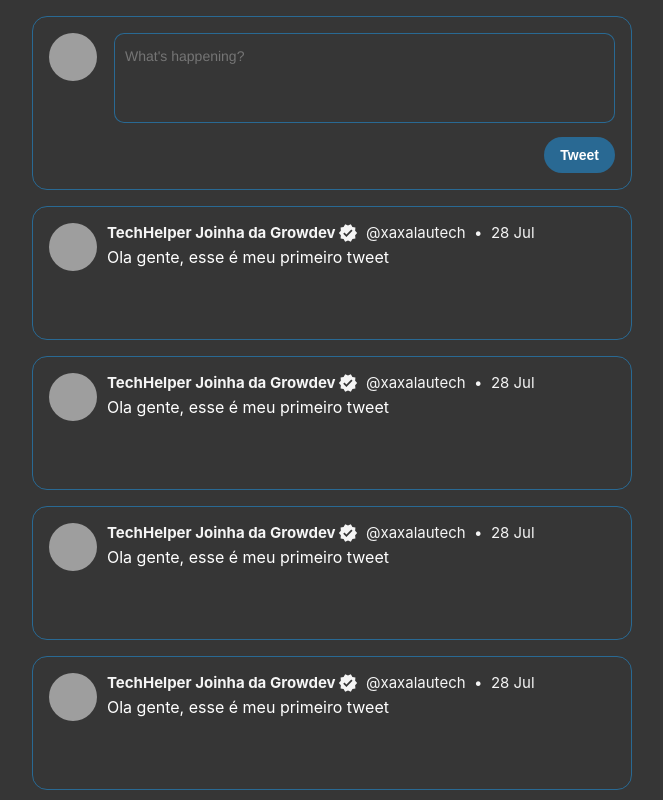
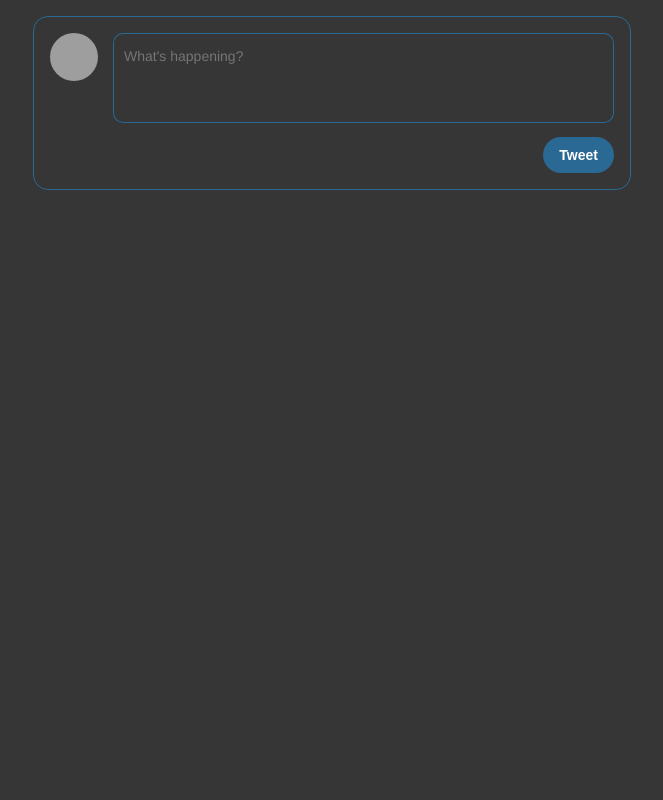
Before and after one commit to leticialealperez/twitter-react, a React (Create React App) app: page / in a window 1280 px wide. Shown: the top 800 px of the page, without its empty margins (308-971 px from the left). Built offline with nearby package versions, Linux system fonts and the light colour scheme; grey boxes are pictures that could not be loaded.

Commit message:
adiciona chamadas e utilização do estado global da aplicação

```diff
--- a/package.json
+++ b/package.json
@@ -22,6 +22,7 @@
     "react-scripts": "5.0.1",
     "styled-components": "^5.3.5",
     "typescript": "^4.7.4",
+    "uuid": "^8.3.2",
     "web-vitals": "^2.1.4"
   },
   "scripts": {
@@ -49,6 +50,7 @@
     ]
   },
   "devDependencies": {
-    "@types/styled-components": "^5.1.25"
+    "@types/styled-components": "^5.1.25",
+    "@types/uuid": "^8.3.4"
   }
 }
--- a/src/App.tsx
+++ b/src/App.tsx
@@ -1,6 +1,6 @@
 import React from 'react';
 import { Provider } from 'react-redux';
-import GlobalStyled from './components/configs/GlobalStyles';
+import GlobalStyled from './configs/GlobalStyles';
 import AppRoutes from './routes/AppRoutes';
 import store from './store/store'
 
--- a/src/components/Form/Form.tsx
+++ b/src/components/Form/Form.tsx
@@ -1,24 +1,41 @@
-import React, { FormEvent,  useEffect,  useState } from 'react';
+import React, { FormEvent,  useState } from 'react';
+import { v4 as uuidv4 } from 'uuid';
 import FormStyled from './FormStyled';
+import { adicionarTweet, ITweet } from '../../store/modules/timeline/timelinesSlice'
+import { useAppDispatch } from '../../store/modules/typehook';
 
 export default function Form() {
-  const [isDisabled, setIsDisabled] = useState(true);
+  const [isDisabled, setIsDisabled] = useState(true); // começa desabilitado
   const [tweetInput, setTweetInput] = useState('');
   const imageUrl = 'https://avatars.githubusercontent.com/u/71561411?v=4';
+  const dispatch = useAppDispatch();
+  // assemelha-se ao
+  /* addEventListener('submit', (e) => {
+    e.preventDefault();
+
+    // faço a lógica para savar os dados do forms
+  }); */
 
   const handleSubmit = (event: FormEvent<HTMLFormElement>) => {
     event.preventDefault();
+
+    const novoTweet: ITweet = {
+      id: uuidv4(),
+      name: 'TechHelper Joinha da Growdev',
+      usename: '@xaxalautech',
+      imageUrl: 'https://avatars.githubusercontent.com/u/71561411?v=4',
+      message: tweetInput
+    }
+
+    // dispara a ação de criar
+    dispatch(adicionarTweet(novoTweet))
+
   };
 
   const handleChange = (value: string) => {
-    setIsDisabled(!value.trim());
+    setIsDisabled(!value.trim()); // habilita ou desabilita o botão de tweet - toogle
     setTweetInput(value);
   };
-
-  useEffect(() => {
-    console.log(tweetInput);
-    console.log(isDisabled);
-  }, [tweetInput, isDisabled])
 
   return (
     <FormStyled>
--- a/src/components/Tweet/Tweet.tsx
+++ b/src/components/Tweet/Tweet.tsx
@@ -1,33 +1,54 @@
 import React from 'react';
 import TweetStyled from './TweetStyled';
 import VerifiedIcon from '@mui/icons-material/Verified';
+import DeleteOutlineIcon from '@mui/icons-material/DeleteOutline';
+import { IconButton } from '@mui/material';
+import {deletarTweet} from '../../store/modules/timeline/timelinesSlice'
+import { useAppDispatch } from '../../store/modules/typehook';
 
-const Tweet: React.FC = () => {
-  const imageUrl = 'https://avatars.githubusercontent.com/u/71561411?v=4';
+export interface TweetProps {
+  id: string;
+  name: string;
+  imgUrl: string;
+  username: string;
+  message: string;
+}
+
+const Tweet: React.FC<TweetProps> = ({ id, name, imgUrl, message, username }) => {
+
+  const dispatch = useAppDispatch()
+
+  const deleteTweet = (id: string) => {
+    dispatch(deletarTweet(id))
+  }
+
   return (
     <TweetStyled>
       <div className="tweet-container">
         <div>
           <div className="avatar">
-            <img alt="" src={imageUrl} />
+            <img alt="" src={imgUrl} />
           </div>
           <div className="tweet-body">
             <div>
               <p className="tweet-title">
-                TechHelper Joinha da Growdev
+                {name}
                 <span>
                   <VerifiedIcon fontSize='small' sx={{ marginBottom: '-5px', marginLeft: '2px'}}/>
                 </span>
                 <span>
-                  &nbsp; @xaxalautech &nbsp;
+                  &nbsp; {username} &nbsp;
                 </span>
                 <span>
                   •&nbsp; 28 Jul
                 </span>
               </p>
-              <p className="text-tweet">Ola gente, esse é meu primeiro tweet</p>
+              <p className="text-tweet">{message}</p>
             </div>
           </div>
+          <IconButton color='primary' onClick={() => deleteTweet(id)}>
+            <DeleteOutlineIcon />
+          </IconButton>
         </div>
       </div>
     </TweetStyled>
--- a/src/page/Timeline/Timeline.tsx
+++ b/src/page/Timeline/Timeline.tsx
@@ -2,20 +2,22 @@ import React from 'react';
 import styled from 'styled-components';
 import Form from '../../components/Form/Form';
 import Tweet from '../../components/Tweet/Tweet';
+import { ITweet, selecionaTodosTweets } from '../../store/modules/timeline/timelinesSlice';
+import { useAppSelector } from '../../store/modules/typehook';
 
 
 const TimelineStyled = styled.div``;
 
+
 const Timeline: React.FC = () => {
+  const todosTweets = useAppSelector(selecionaTodosTweets)
+
   return (
     <TimelineStyled>
       <Form />
-      <Tweet />
-      <Tweet />
-      <Tweet />
-      <Tweet />
-      <Tweet />
-      <Tweet />
+      {todosTweets.map((tweet: ITweet) => (
+        <Tweet key={tweet.id} id={tweet.id} name={tweet.name} imgUrl={tweet.imageUrl} username={tweet.usename} message={tweet.message}/>
+      ))}
     </TimelineStyled>
   );
 };
--- a/src/routes/AppRoutes.tsx
+++ b/src/routes/AppRoutes.tsx
@@ -6,7 +6,7 @@ const AppRoutes: React.FC = () => {
     return (
         <BrowserRouter>
             <Routes>
-                <Route path="/" element={<Timeline/>}/>
+                <Route path="/" element={<Timeline />}/>
             </Routes>
         </BrowserRouter>
     )
--- a/src/store/modules/timeline/timelinesSlice.ts
+++ b/src/store/modules/timeline/timelinesSlice.ts
@@ -1,28 +1,34 @@
 import { createEntityAdapter, createSlice } from '@reduxjs/toolkit';
 import { RootState } from '../../store';
 
-interface ITweet {
+export interface ITweet {
   id: string;
   name: string;
-  useName: string;
+  usename: string;
   message: string;
   imageUrl: string;
 }
 
-const adapter = createEntityAdapter<ITweet>({});
+const adapter = createEntityAdapter<ITweet>({
+  selectId: (tweet) => tweet.id,
+});
 
 export const {
   selectAll: selecionaTodosTweets,
   selectById: selecionaTweetById,
 } = adapter.getSelectors((state: RootState) => state.timeline);
 
+// aqui pra baixo estarão os métodos assincronos
+
 const sliceTimeline = createSlice({
   name: 'timeline',
   initialState: adapter.getInitialState(), // ids = [10, ],  entities = [{ id: 10}, ]
   reducers: {
     adicionarTweet: adapter.addOne,
+    deletarTweet: adapter.removeOne,
   },
+  // aqui vai os extrareducers
 });
 
-export const { adicionarTweet } = sliceTimeline.actions;
+export const { adicionarTweet, deletarTweet } = sliceTimeline.actions;
 export default sliceTimeline.reducer;
```
Also changed, not shown: src/configs/GlobalStyles.tsx (renamed from src/components/configs/GlobalStyles.tsx), 2 other files (tests, documents, lock files or other folders).
